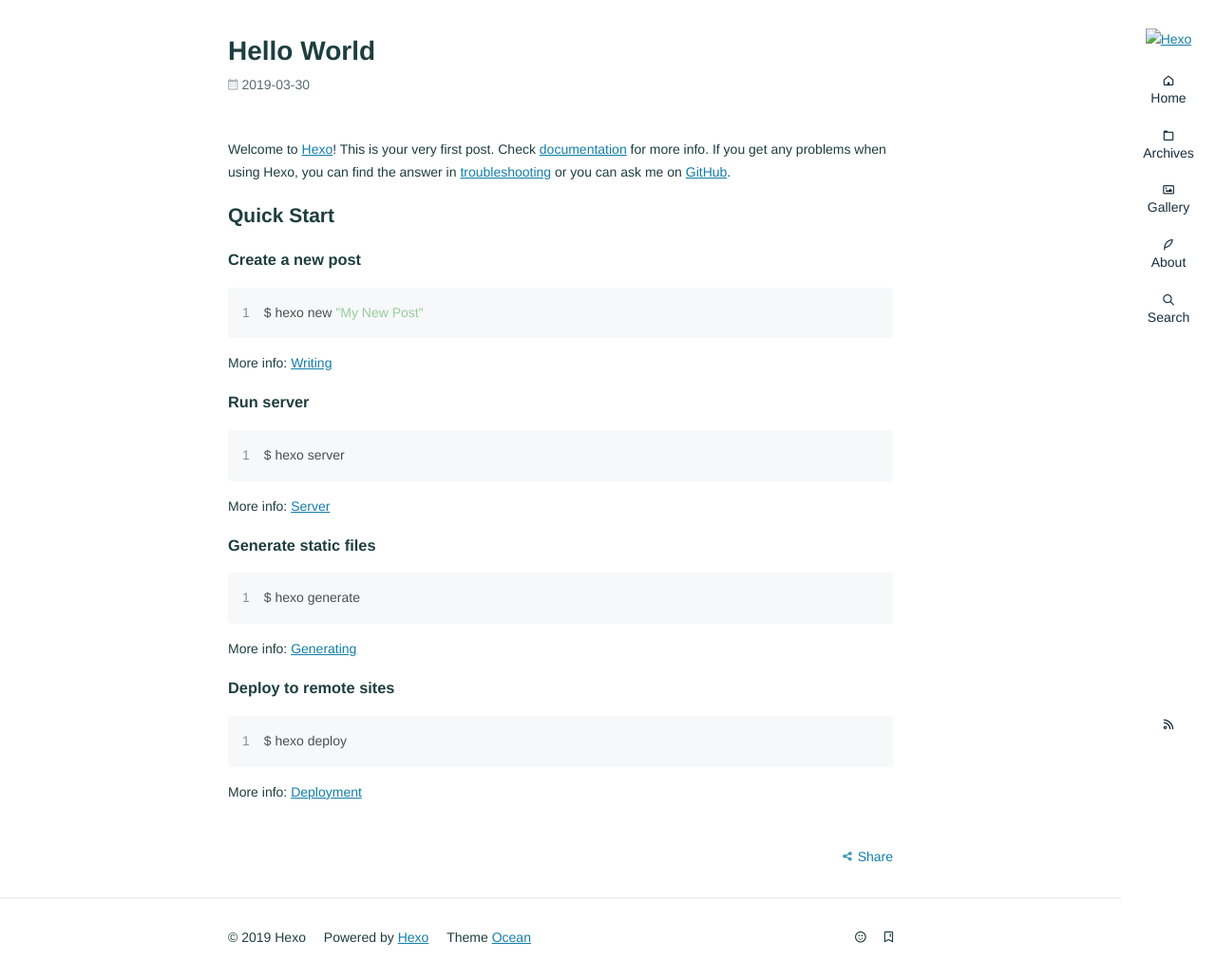
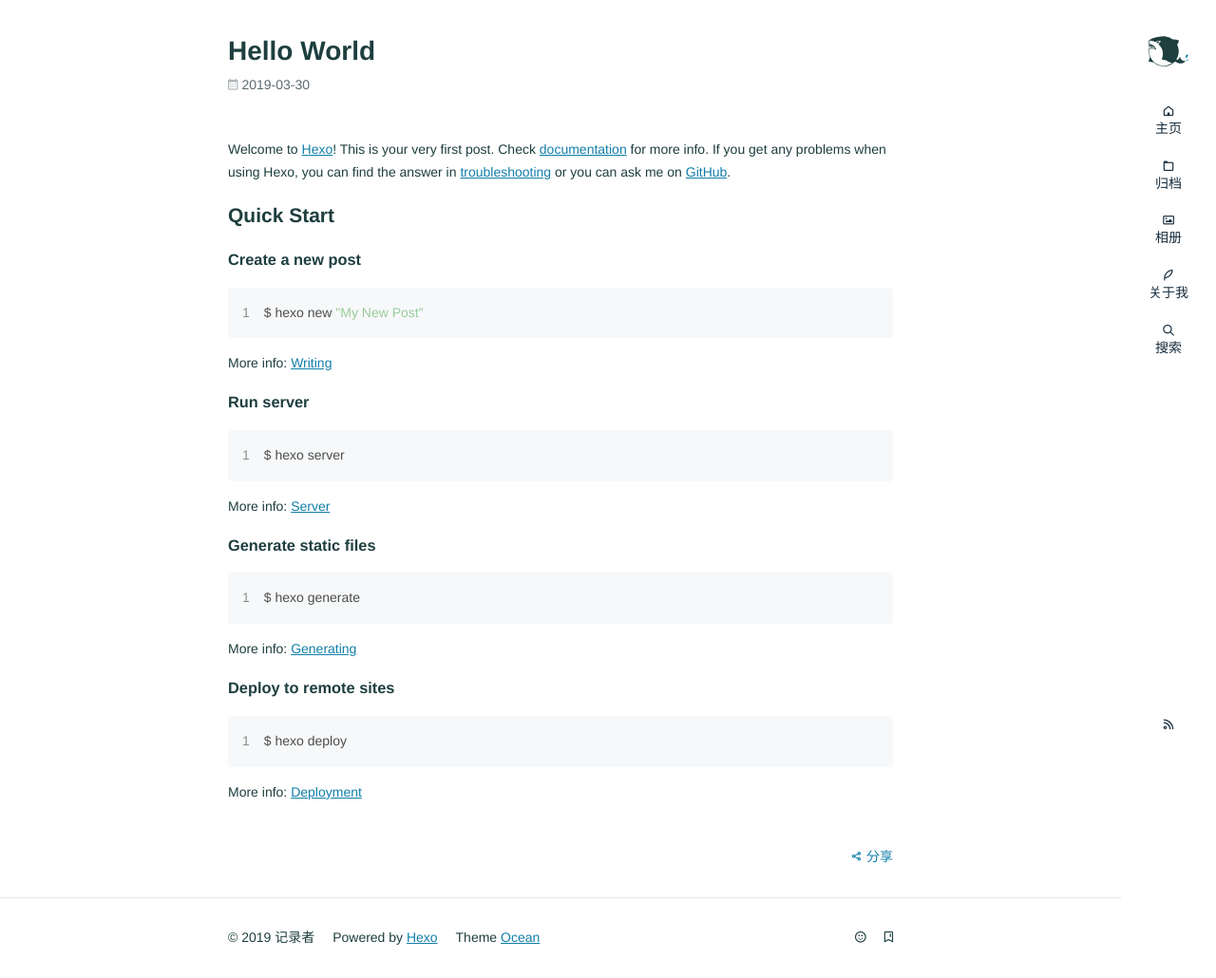
Before and after one commit to lelelelelez/lelelelelez.github.io, a plain HTML site: page 2019/03/30/hello-world/index.html in a window 1280 px wide. Shown: the whole page at 95% size. Drawn offline with Linux system fonts and the light colour scheme; some packages are replaced by stand-ins of ours; no server answers; a script that the page names is missing; files whose address does not match are found by name.

Commit message:
Site updated: 2019-03-30 23:33:29

```diff
--- a/2019/03/30/hello-world/index.html
+++ b/2019/03/30/hello-world/index.html
@@ -9,7 +9,7 @@
   <title>
     Hello World |
 
-    Hexo</title>
+    记录者</title>
 
     <link rel="shortcut icon" href="/favicon.ico">
 
@@ -66,7 +66,7 @@
 
     </div>
     <footer class="article-footer">
-      <a data-url="http://yoursite.com/2019/03/30/hello-world/" data-id="cjtuvfo6v0000z0tpwlocw3m9" class="article-share-link">Share</a>
+      <a data-url="https://lelelelelez.github.io/2019/03/30/hello-world/" data-id="cjtvgep2d0000eafy35751p87" class="article-share-link">分享</a>
 
     </footer>
 
@@ -99,7 +99,7 @@
 </ul>
     </div>
     <ul class="list-inline">
-      <li>&copy; 2019 Hexo</li>
+      <li>&copy; 2019 记录者</li>
       <li>Powered by <a href="http://hexo.io/" target="_blank">Hexo</a></li>
       <li>Theme  <a href="https://github.com/zhwangart/hexo-theme-ocean">Ocean</a></li>
     </ul>
@@ -113,31 +113,31 @@
 <nav class="navbar">
 
     <div class="logo">
-      <a href="/"><img src="/images/hexo.svg" alt="Hexo"></a>
+      <a href="/"><img src="/images/hexo.svg" alt="记录者"></a>
     </div>
 
   <ul class="nav nav-main">
 
       <li class="nav-item">
-        <a class="nav-item-link" href="/">Home</a>
+        <a class="nav-item-link" href="/">主页</a>
       </li>
 
       <li class="nav-item">
-        <a class="nav-item-link" href="/archives">Archives</a>
+        <a class="nav-item-link" href="/archives">归档</a>
       </li>
 
       <li class="nav-item">
-        <a class="nav-item-link" href="/gallery">Gallery</a>
+        <a class="nav-item-link" href="/gallery">相册</a>
       </li>
 
       <li class="nav-item">
-        <a class="nav-item-link" href="/about">About</a>
+        <a class="nav-item-link" href="/about">关于我</a>
       </li>
 
     <li class="nav-item">
       <a class="nav-item-link nav-item-search" title="Search">
         <i class="fe fe-search"></i>
-        Search
+        搜索
       </a>
     </li>
   </ul>
```
Also changed, not shown: archives/2019/03/index.html (+8 -8 lines), archives/2019/index.html (+8 -8 lines), archives/index.html (+8 -8 lines), index.html (+16 -16 lines), images/hexo-inverted.svg (added), images/hexo.svg (added), images/ocean.png (added), images/overlay-hero.png (added).
